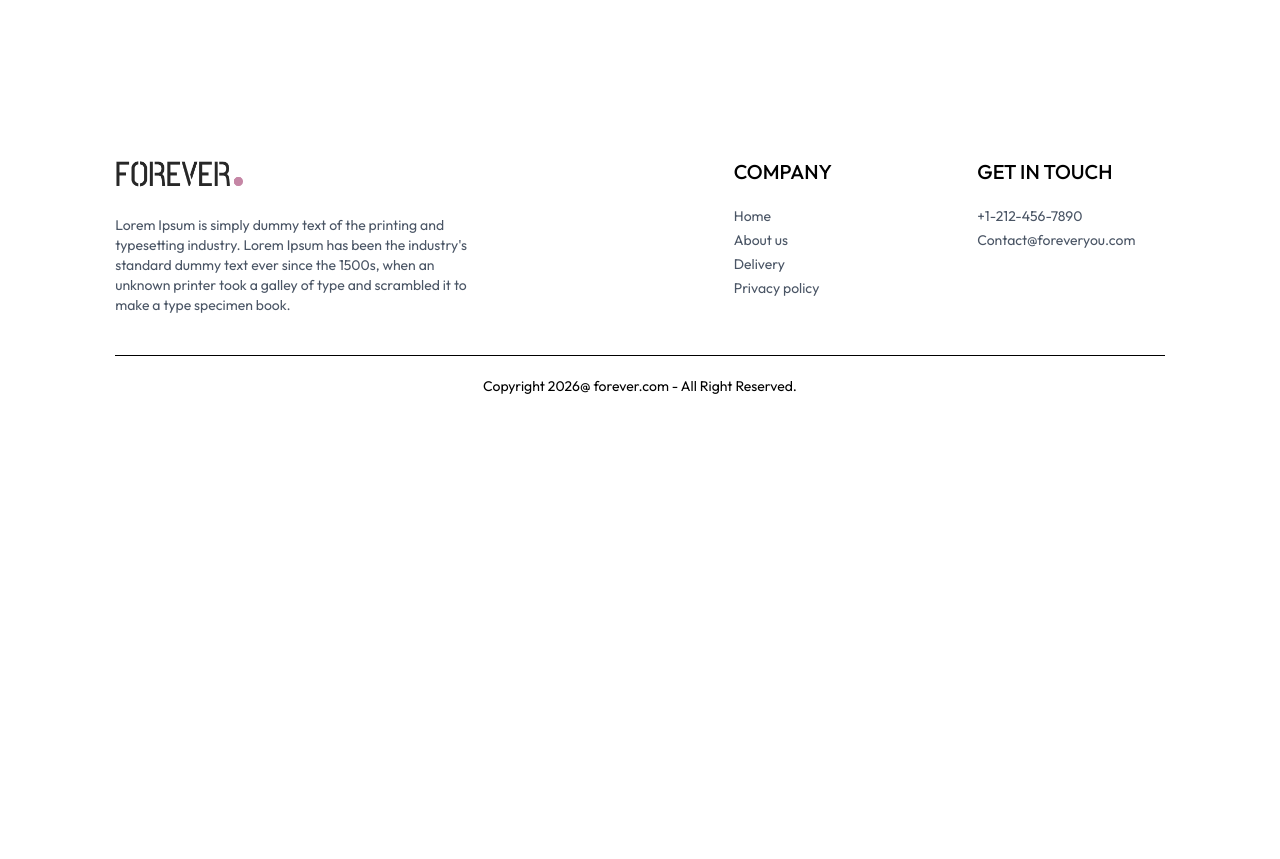
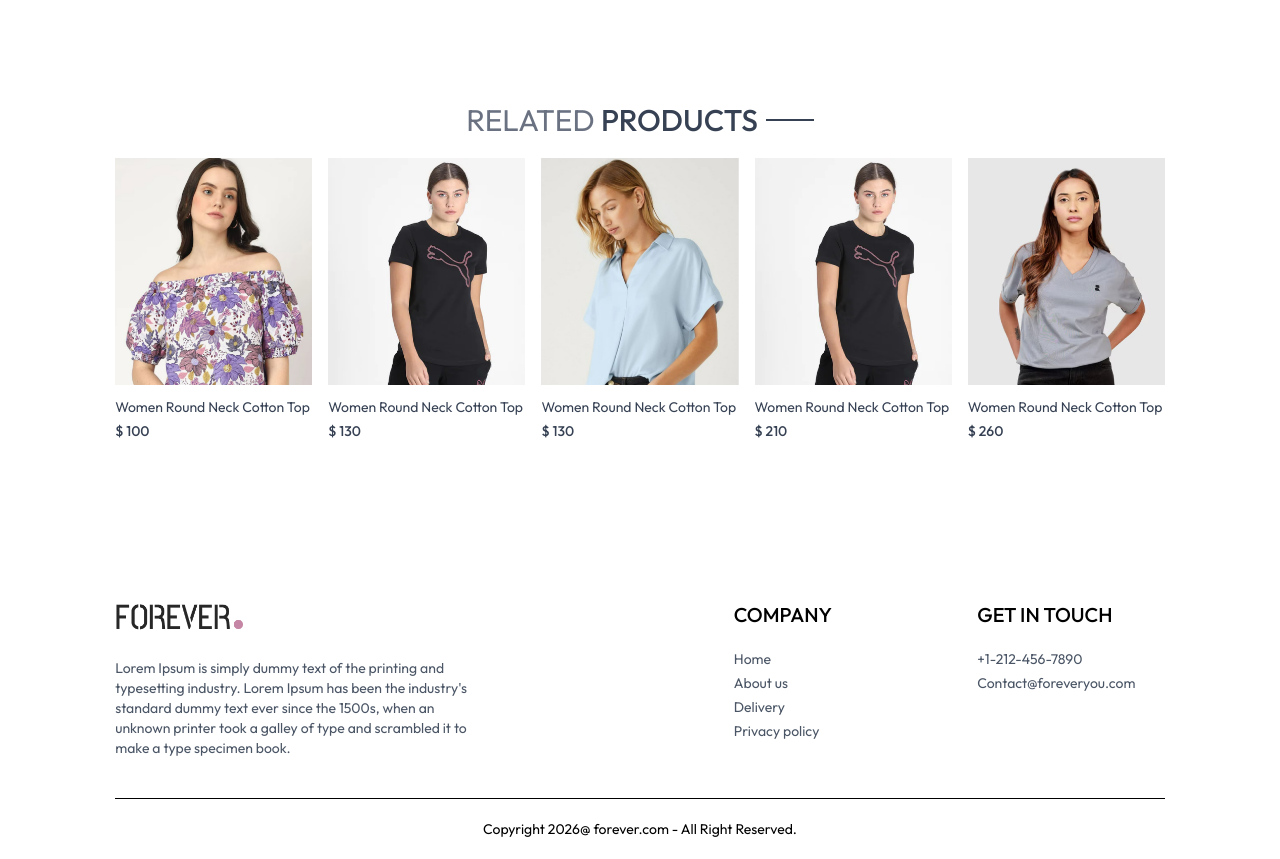
Before and after one commit to Felix3242/e-commerce, a React (Vite) app in the folder frontend/: page /product/aaaaa in a window 1280 px wide. Shown: the part 948-1807 px from the top of the page. Before the commit the page ends 1364 px from the top, so only its background shows below. Built offline with nearby package versions, Linux system fonts and the light colour scheme.

Commit message:
related products are displayed

```diff
--- /dev/null
+++ b/frontend/src/components/RelatedProducts.jsx
@@ -0,0 +1,37 @@
+import React, { useState, useEffect } from "react";
+import { useContext } from "react";
+import { ShopContext } from "../context/ShopContext";
+import Title from "./Title";
+import Product from "../pages/Product";
+import ProductItem from "./ProductItem";
+
+const RelatedProducts = ({ category, subCategory }) => {
+
+    const { products } = useContext(ShopContext);
+    const [related, setRelated] = useState([]);
+
+    useEffect(() => {
+        if(products.length > 0) {
+            let productsCopy = products.slice();
+            productsCopy = productsCopy.filter((item) => item.category === category);
+            productsCopy = productsCopy.filter((item) => item.subCategory === subCategory);
+            setRelated(productsCopy.slice(0, 5));
+        }
+    }, [products])
+
+  return (
+    <div className='my-24'>
+      <div className='text-center text-3xl py-2'>
+        <Title text1={'RELATED'} text2={'PRODUCTS'} />
+      </div>
+      <div className='grid grid-cols-2 sm:grid-cols-3 md:grid-cols-4 lg:grid-cols-5 gap-4 gap-y-6'>
+        {related.map((item, index) => (
+            <ProductItem key={index} id={item._id} name={item.name} price={item.price} image={item.image} />
+
+        ))}
+      </div>
+    </div>
+  );
+};
+
+export default RelatedProducts;
--- a/frontend/src/pages/Product.jsx
+++ b/frontend/src/pages/Product.jsx
@@ -3,6 +3,7 @@
 import { useContext, useState } from "react";
 import { ShopContext } from "../context/ShopContext";
 import { assets } from "../assets/assets";
+import RelatedProducts from "../components/RelatedProducts";
 
 const Product = () => {
   const { productId } = useParams();
@@ -91,13 +92,14 @@
           <b className='border px-5 py-3 text-sm'>Description</b>
           <p className='border px-5 py-3 text-sm'>Reviews (122)</p>
         </div>
-
         <div className='flex flex-col gap-4 border px-6 py-6 text-sm text-gray-500'>
           <p>An e-commerce website is an online platform that facilitates the buying and selling of products or services over the internet. It serves as a virtual marketplace where businesses and individuals can showcase their products, interact with customers, and conduct transactions without the need for a physical presence. E-commerce websites have gained immense popularity due to their convenience, accessibility, and the global reach they offer.</p>
           <p>E-commerce websites typically display products or services along with detailed descriptions, images, prices, and any available variations (e.g., sizes, colors). Each product usually has its own dedicated page with relevant information.</p>
         </div>
+      </div>
 
-      </div>
+      {/* Display Related Products */}
+      <RelatedProducts category={productData.category} subCategory={productData.subCategory} />
 
     </div>
   ) : <div className="opacity-0"></div>
```
